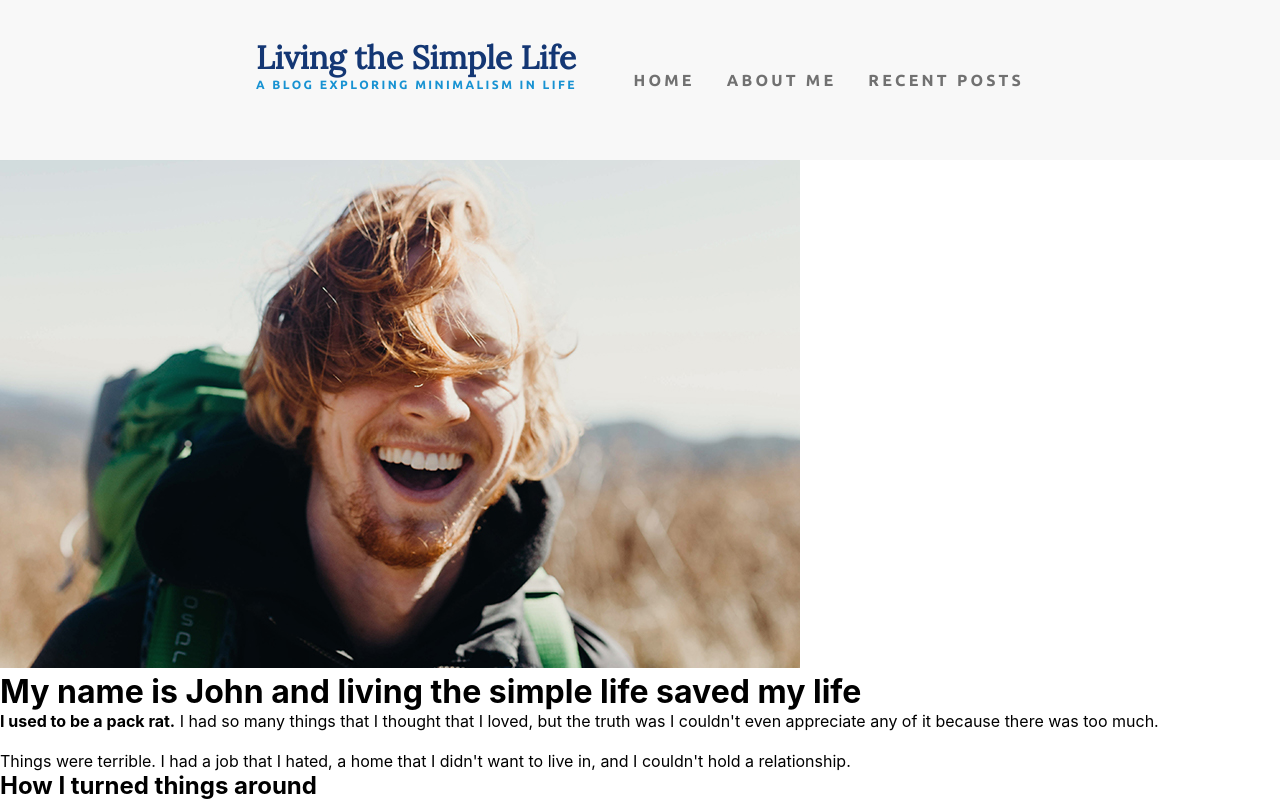
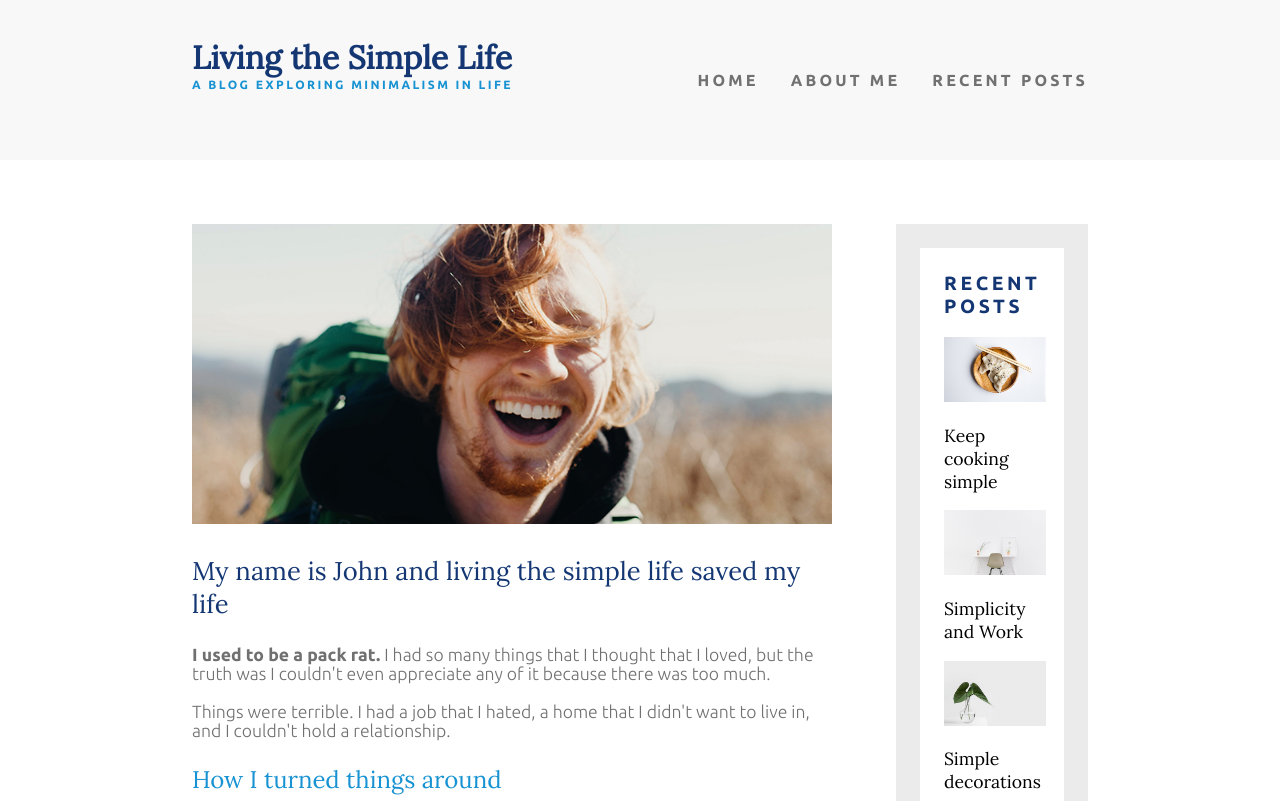
Before and after one commit to jeremydurden/simple-life-blog, a React (Create React App) app: page /about in a window 1280 px wide. Shown: the top 801 px of the page. Built offline with nearby package versions, Linux system fonts and the light colour scheme.

Commit message:
styling aboutMe page

```diff
--- a/src/App.css
+++ b/src/App.css
@@ -14,6 +14,6 @@
 
 @media (min-width: 1250px){
  .container {
-   width: 60%;
+   width: 70%;
  }
 }
--- a/src/Pages/About/About.css
+++ b/src/Pages/About/About.css
@@ -1,3 +1,46 @@
+.about__container {
+    display: flex;
+    max-width: 70%;
+    margin: 0 auto;
+    justify-content: space-between;
+    background-color: #FFFFFF;
+    margin-bottom: 6em;
+}
+
+.about__container--feed {
+    max-width: 50vw;
+
+
+}
+
+.about__img {
+    width: 100%;
+    height: 300px;
+    object-fit: cover;
+}
+
+.about__feed--title, .about__feed--subtitle {
+    font-family: 'Lora', serif;
+}
+
+.about__feed--title {
+    color: #143774;
+    font-size: 1.6em;
+    margin: 1em 0;
+    font-weight: 300;
+}
+
+.about__feed--subtitle {
+    color: #1792D2;
+    font-size: 1.5em;
+    margin: 1em 0;
+    font-weight: 300;
+}
 .about__feed--span {
-    font-weight: bold;
+    font-weight: 700;
 }
+.about__feed--text {
+    font-family: 'Ubuntu', sans-serif;
+    font-size: 1.1em;
+    color: #707070;
+}
--- a/src/Pages/About/About.jsx
+++ b/src/Pages/About/About.jsx
@@ -1,3 +1,4 @@
+import RecentPostsCard from "../../components/RecentPostsCard/RecentPostsCard";
 import "./About.css";
 import aboutMe from "../../images/about-me.jpg";
 
@@ -5,7 +6,7 @@ const About = () => {
   return (
     <div className="about__container">
       <div className="about__container--feed">
-        <img src={aboutMe} alt="smiling person" />
+        <img className="about__img" src={aboutMe} alt="smiling person" />
         <h1 className="about__feed--title">
           My name is John and living the simple life saved my life
         </h1>
@@ -40,7 +41,9 @@ const About = () => {
           is why I started this site!
         </p>
       </div>
-      <div className="about__container--sidebar"></div>
+      <div className="container--sidebar">
+        <RecentPostsCard />
+      </div>
     </div>
   );
 };
--- a/src/Pages/Home/Home.jsx
+++ b/src/Pages/Home/Home.jsx
@@ -1,4 +1,11 @@
+import RecentPostsCard from "../../components/RecentPostsCard/RecentPostsCard";
+
 const Home = () => {
-  return <div>Home</div>;
+  return (
+    <div className="container__main">
+      <main className="main"></main>
+      <RecentPostsCard />
+    </div>
+  );
 };
 export default Home;
--- a/src/components/Header/Header.css
+++ b/src/components/Header/Header.css
@@ -2,6 +2,7 @@
 .nav {
     width: 100%;
     background-color: #F8F8F8;
+    margin-bottom: 4em;
   }
 
 
--- /dev/null
+++ b/src/components/RecentPosts/RecentPosts.css
@@ -0,0 +1,10 @@
+.recent-post__img {
+    max-width: 8vw;
+}
+
+.recent-post__subtitle {
+    font-family: 'Lora', serif;
+    font-weight: 300;
+    font-size: 1.1em;
+    margin: 1em 0;
+}
--- /dev/null
+++ b/src/components/RecentPosts/RecentPosts.jsx
@@ -0,0 +1,11 @@
+import "./RecentPosts.css";
+
+const RecentPosts = ({ photo, text }) => {
+  return (
+    <div className="recent-post__container">
+      <img className="recent-post__img" src={photo} alt="" />
+      <h2 className="recent-post__subtitle">{text}</h2>
+    </div>
+  );
+};
+export default RecentPosts;
--- a/src/components/RecentPostsCard/RecentPostsCard.css
+++ b/src/components/RecentPostsCard/RecentPostsCard.css
@@ -0,0 +1,20 @@
+
+.recent-posts__container {
+  display: flex;
+  flex-direction: column;
+  border: 1.5em solid #EBEBEB;
+  padding: 1.5em;
+  max-width: 15vw;
+
+
+}
+
+.recent-posts__title {
+  color: #143774;
+  font-family: 'Ubuntu', sans-serif;
+  font-weight: 700;
+  font-size: 1.2em;
+  letter-spacing: 3.6px;
+  text-transform: uppercase;
+  margin-bottom: 1em;
+}
--- a/src/components/RecentPostsCard/RecentPostsCard.jsx
+++ b/src/components/RecentPostsCard/RecentPostsCard.jsx
@@ -0,0 +1,18 @@
+import RecentPosts from "../RecentPosts/RecentPosts.jsx";
+import "./RecentPostsCard.css";
+
+import food from "../../images/food.jpg";
+import deco from "../../images/deco.jpg";
+import work from "../../images/work.jpg";
+
+const RecentPostsCard = () => {
+  return (
+    <div className="recent-posts__container">
+      <h1 className="recent-posts__title">Recent Posts</h1>
+      <RecentPosts photo={food} text="Keep cooking simple" />
+      <RecentPosts photo={work} text="Simplicity and Work" />
+      <RecentPosts photo={deco} text="Simple decorations" />
+    </div>
+  );
+};
+export default RecentPostsCard;
--- a/src/index.js
+++ b/src/index.js
@@ -12,7 +12,7 @@ root.render(
     <BrowserRouter>
       <Routes>
         <Route path="/" element={<App />}>
-          <Route path="home" element={<Home />} />
+          <Route index path="home" element={<Home />} />
           <Route path="about" element={<About />} />
           <Route path="recent" element={<Recent />} />
         </Route>
```
